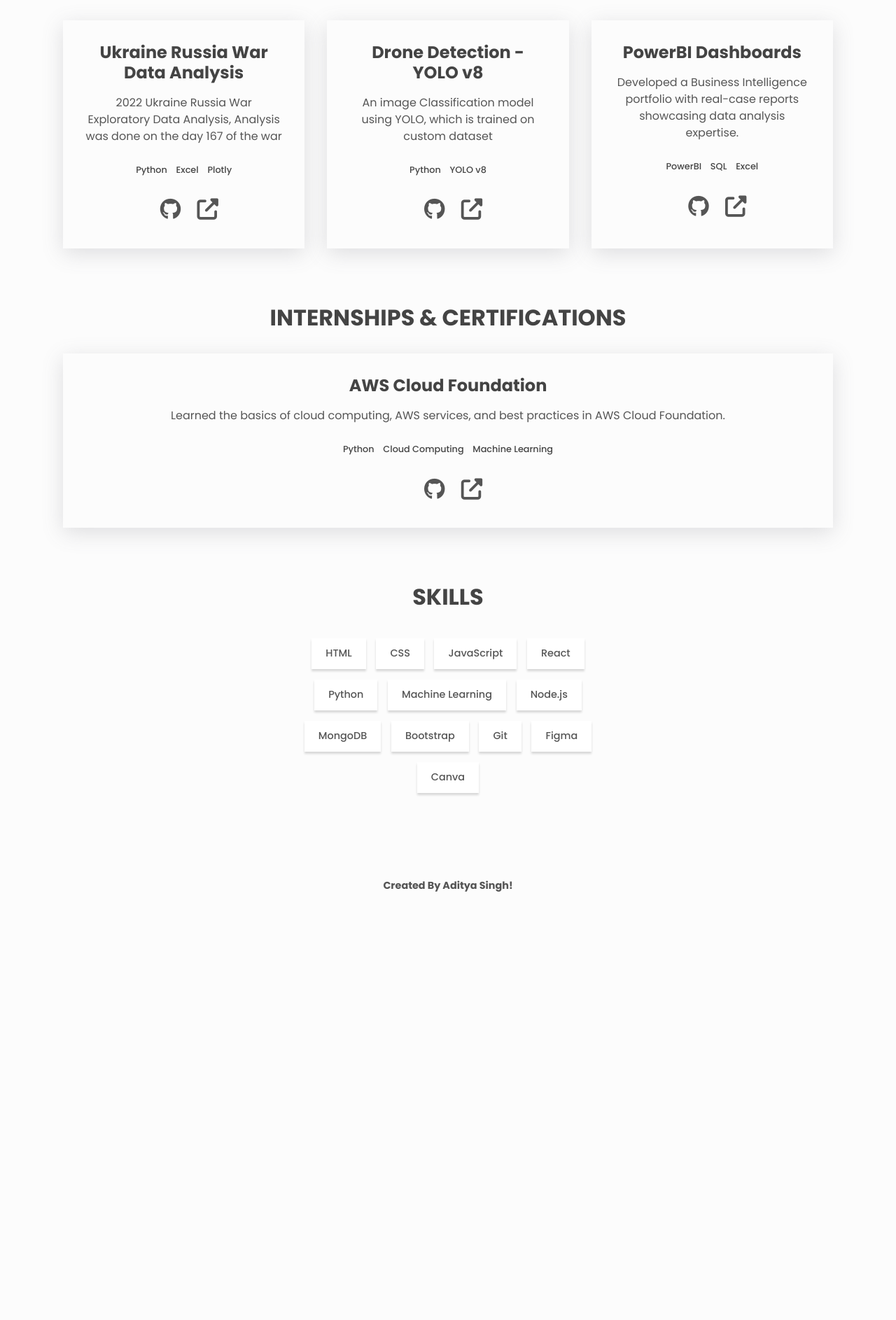
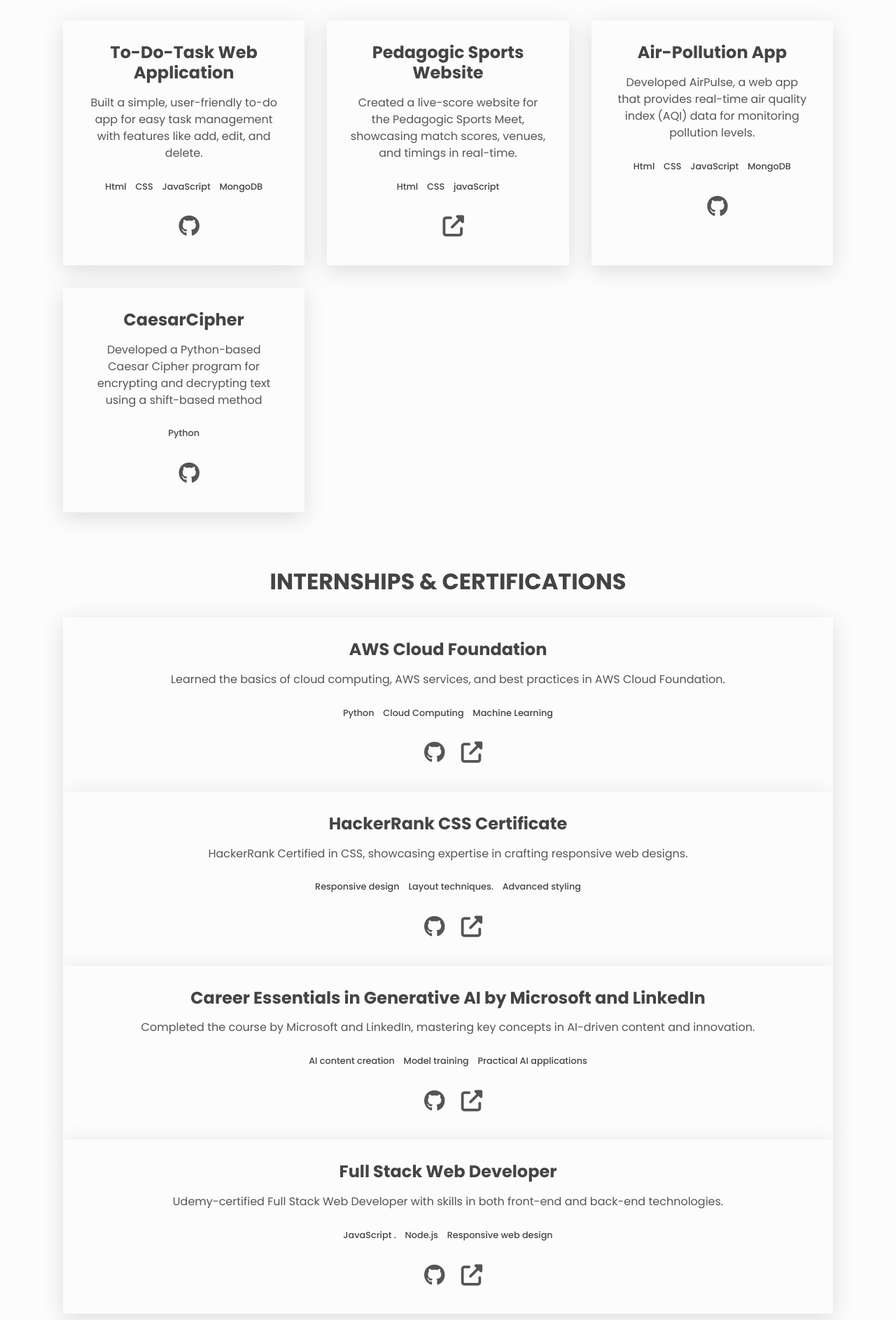
Before and after one commit to ADITYA2004S/AdityaSingh_Portfolio, a plain HTML site: page index.html in a window 1280 px wide. Shown: the part 774-2660 px from the top of the page at 70% size. Before the commit the page ends 2099 px from the top, so only its background shows below. Drawn offline with Linux system fonts and the light colour scheme.

Commit message:
Update index.html

```diff
--- a/index.html
+++ b/index.html
@@ -108,52 +108,42 @@
 
         <div class="projects__grid">
           <div class="project">
-            <h3>Ukraine Russia War Data Analysis</h3> <!--Peoject Title -->
+            <h3>To-Do-Task Web Application</h3> <!--Peoject Title -->
             <p class="project__description">
-              2022 Ukraine Russia War Exploratory Data Analysis, Analysis was done on the day 167 of the war
+            Built a simple, user-friendly to-do app for easy task management with features like add, edit, and delete.
             </p> <!--Project description-->
             <ul class="project__stack">
-              <li class="project__stack-item">Python</li>
-              <li class="project__stack-item">Excel</li>
-              <li class="project__stack-item">Plotly</li>
+              <li class="project__stack-item">Html</li>
+              <li class="project__stack-item">CSS</li>
+              <li class="project__stack-item">JavaScript</li>
+              <li class="project__stack-item">MongoDB</li>
             </ul>
 
             <a
-              href="https://github.com/ashiksanyo10/Russia-Ukraine_War_EDA" target="_blank"
+              href="https://github.com/ADITYA2004S/Todo-task-Web-Application" target="_blank"
               aria-label="source code"
               class="link link--icon"
             >  <!--Project link-->
 
               <i aria-hidden="true" class="fab fa-github"></i>
             </a>
-            <a
-              href="https://example.com"
-              aria-label="live preview"
-              class="link link--icon"
-            > <!--Project demo or git link-->
-              <i aria-hidden="true" class="fas fa-external-link-alt"></i>
-            </a>
+
           </div>
 
           <div class="project">
-            <h3>Drone Detection - YOLO v8</h3>
+            <h3>Pedagogic Sports Website</h3>
             <p class="project__description">
-              An image Classification model using YOLO, which is trained on custom dataset
+            Created a live-score website for the Pedagogic Sports Meet, showcasing match scores, venues, and timings in real-time.
             </p>
             <ul class="project__stack">
-              <li class="project__stack-item">Python</li>
-              <li class="project__stack-item">YOLO v8</li>
+              <li class="project__stack-item">Html</li>
+              <li class="project__stack-item">CSS</li>
+              <li class="project__stack-item">javaScript</li>
             </ul>
 
+
             <a
-              href="https://github.com/ashiksanyo10/DroneXYOLOv8" target="_blank"
-              aria-label="https://github.com/ashiksanyo10/DroneXYOLOv8" target="_blank"
-              class="link link--icon"
-            >
-              <i aria-hidden="true" class="fab fa-github"></i>
-            </a>
-            <a
-              href="https://example.com"
+              href="https://pedagogicsportsday.onrender.com"
               aria-label="live preview"
               class="link link--icon"
             >
@@ -162,30 +152,45 @@
           </div>
 
           <div class="project">
-            <h3>PowerBI Dashboards</h3>
+            <h3>Air-Pollution App</h3>
             <p class="project__description">
-              Developed a Business Intelligence portfolio with real-case reports showcasing data analysis expertise.
+            Developed AirPulse, a web app that provides real-time air quality index (AQI) data for monitoring pollution levels.
             </p>
             <ul class="project__stack">
-              <li class="project__stack-item">PowerBI</li>
-              <li class="project__stack-item">SQL</li>
-              <li class="project__stack-item">Excel</li>
+              <li class="project__stack-item">Html</li>
+              <li class="project__stack-item">CSS</li>
+              <li class="project__stack-item">JavaScript</li>
+              <li class="project__stack-item">MongoDB</li>
             </ul>
 
             <a
-              href="https://www.novypro.com/profile_projects/ashiksanyo" target="_blank"
+              href="https://github.com/ADITYA2004S/Air-Pollution-app" target="_blank"
               aria-label="https://www.novypro.com/project/us-sales-dash" target="_blank"
               class="link link--icon"
             >
               <i aria-hidden="true" class="fab fa-github"></i>
             </a>
+
+          </div>
+
+          <div class="project">
+            <h3>CaesarCipher</h3>
+            <p class="project__description">
+            Developed a Python-based Caesar Cipher program for encrypting and decrypting text using a shift-based method
+            </p>
+            <ul class="project__stack">
+              <li class="project__stack-item">Python</li>
+
+            </ul>
+
             <a
-              href="https://example.com"
-              aria-label="live preview"
+              href="https://github.com/ADITYA2004S/CaesarCipher" target="_blank"
+              aria-label="https://github.com/ashiksanyo10/DroneXYOLOv8" target="_blank"
               class="link link--icon"
             >
-              <i aria-hidden="true" class="fas fa-external-link-alt"></i>
+              <i aria-hidden="true" class="fab fa-github"></i>
             </a>
+
           </div>
         </div>
       </section>
@@ -213,6 +218,87 @@
         </a>
         <a
           href="https://www.credly.com/badges/8ed41575-1bee-4437-9809-7791af08f60e/linked_in_profile"
+          aria-label="live preview"
+          class="link link--icon"
+        >
+          <i aria-hidden="true" class="fas fa-external-link-alt"></i>
+        </a>
+      </div>
+
+      <div class="project">
+        <h3>HackerRank CSS Certificate</h3>
+        <p class="project__description">
+          HackerRank Certified in CSS, showcasing expertise in crafting responsive web designs.
+        </p>
+        <ul class="project__stack">
+          <li class="project__stack-item">Responsive design</li>
+          <li class="project__stack-item">Layout techniques.</li>
+          <li class="project__stack-item">Advanced styling</li>
+        </ul>
+
+        <a
+          href=""
+          aria-label="https://www.novypro.com/project/us-sales-dash" target="_blank"
+          class="link link--icon"
+        > <!-- Include the certification links and  -->
+          <i aria-hidden="true" class="fab fa-github"></i>
+        </a>
+        <a
+          href="https://www.hackerrank.com/certificates/bb68ba721204"
+          aria-label="live preview"
+          class="link link--icon"
+        >
+          <i aria-hidden="true" class="fas fa-external-link-alt"></i>
+        </a>
+      </div>
+
+      <div class="project">
+        <h3>Career Essentials in Generative AI by Microsoft and LinkedIn</h3>
+        <p class="project__description">
+          Completed the course by Microsoft and LinkedIn, mastering key concepts in AI-driven content and innovation.
+        </p>
+        <ul class="project__stack">
+          <li class="project__stack-item">AI content creation</li>
+          <li class="project__stack-item">Model training</li>
+          <li class="project__stack-item">Practical AI applications</li>
+        </ul>
+
+        <a
+          href=""
+          aria-label="https://www.novypro.com/project/us-sales-dash" target="_blank"
+          class="link link--icon"
+        > <!-- Include the certification links and  -->
+          <i aria-hidden="true" class="fab fa-github"></i>
+        </a>
+        <a
+          href="https://www.linkedin.com/learning/certificates/d42a90b182c0e471a7d7951293f980ff5e3e6e2c0afbce59c0e31d9bbb604670?trk=share_certificate"
+          aria-label="live preview"
+          class="link link--icon"
+        >
+          <i aria-hidden="true" class="fas fa-external-link-alt"></i>
+        </a>
+      </div>
+
+      <div class="project">
+        <h3>Full Stack Web Developer</h3>
+        <p class="project__description">
+        Udemy-certified Full Stack Web Developer with skills in both front-end and back-end technologies.
+        </p>
+        <ul class="project__stack">
+          <li class="project__stack-item">JavaScript .</li>
+          <li class="project__stack-item">Node.js</li>
+          <li class="project__stack-item">Responsive web design</li>
+        </ul>
+
+        <a
+          href=""
+          aria-label="https://www.novypro.com/project/us-sales-dash" target="_blank"
+          class="link link--icon"
+        > <!-- Include the certification links and  -->
+          <i aria-hidden="true" class="fab fa-github"></i>
+        </a>
+        <a
+          href="https://www.udemy.com/certificate/UC-5ae7708f-8269-4ae8-b79b-3b5e0f157a6e/"
           aria-label="live preview"
           class="link link--icon"
         >
```
